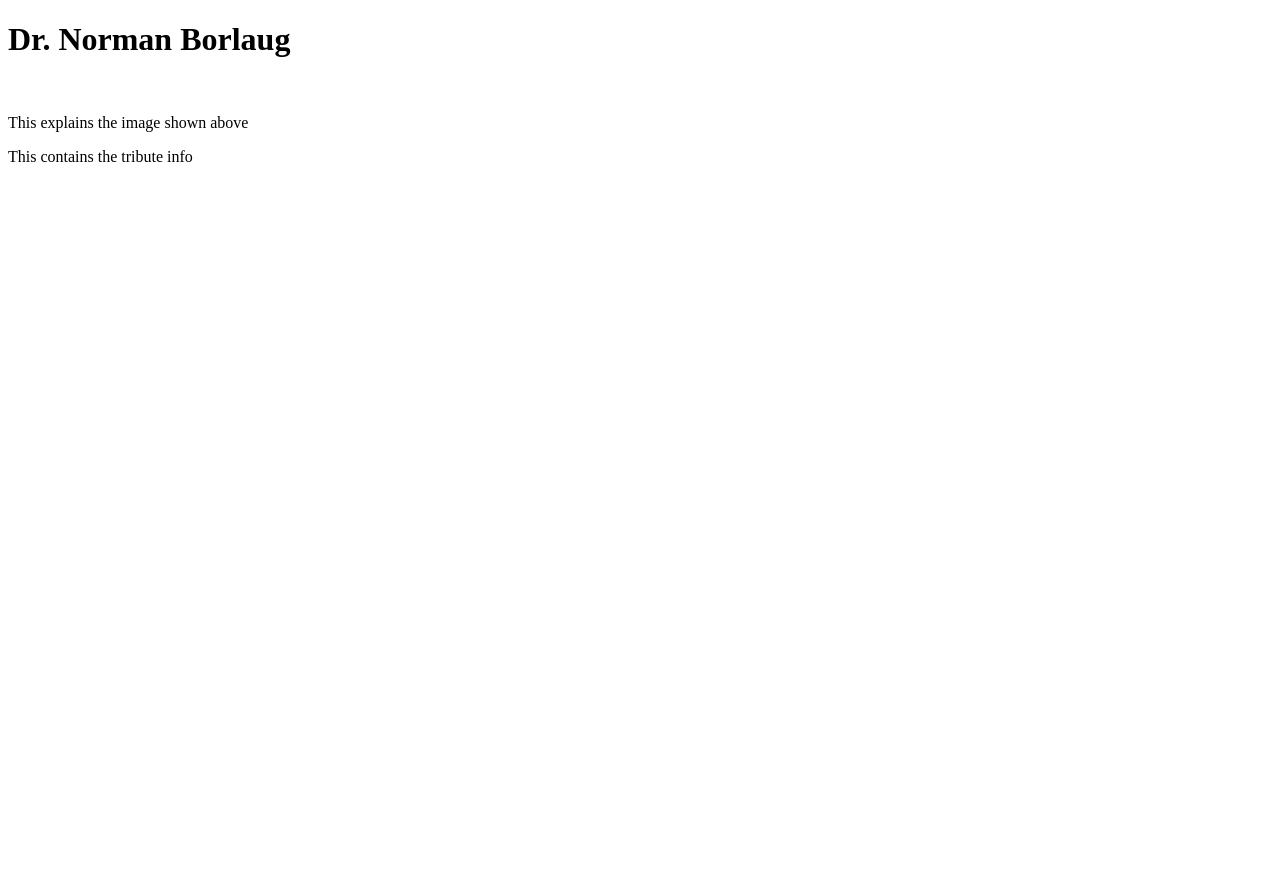
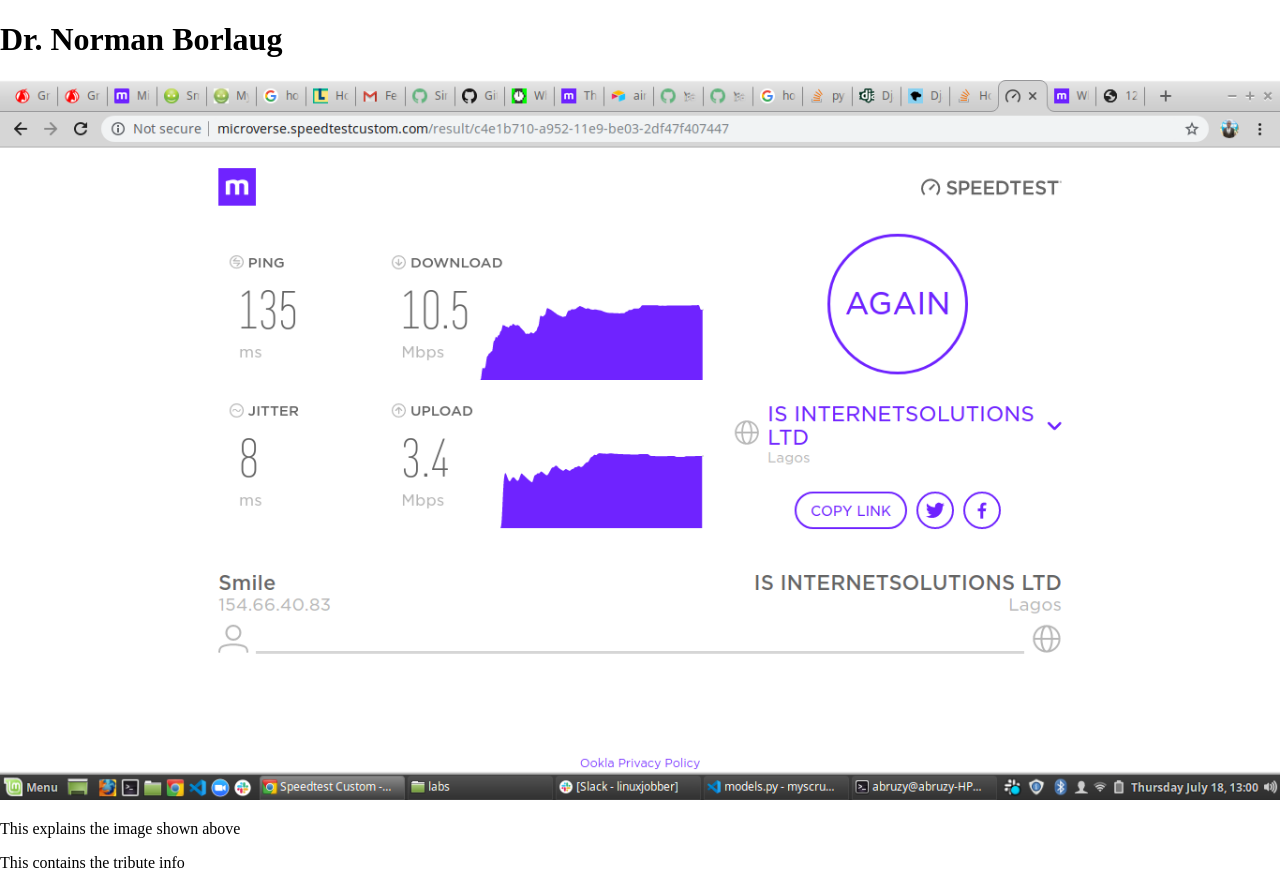
Before and after one commit to abruzy/microverse-code-trials, a plain HTML site: page index.html in a window 1280 px wide. Before the commit the page ends 800 px from the top, so only its background shows below. Drawn offline with Linux system fonts and the light colour scheme.

Commit message:
added user story 7 to 8

```diff
--- a/css/style.css
+++ b/css/style.css
@@ -0,0 +1,10 @@
+html, body {
+    margin: 0;
+    padding: 0;
+    box-sizing: border-box;
+}
+
+img {
+    max-width: 100%;
+    width: 100%;
+}
--- a/index.html
+++ b/index.html
@@ -11,7 +11,7 @@
     <main id="main">
       <h1 id="title">Dr. Norman Borlaug</h1>
       <div id="img-div">
-        <img id="image" src="" alt="">
+        <img id="image" src="./microverse1.png" alt="">
         <div id="img-caption">
           <p>This explains the image shown above</p>
         </div>
@@ -19,6 +19,7 @@
       <section id="tribute-info">
         <p>This contains the tribute info</p>
       </section>
+      <a href="#" id="tribute-link" target="_blank"></a>
     </main>
 
 
```
Also changed, not shown: microverse1.png (added).
